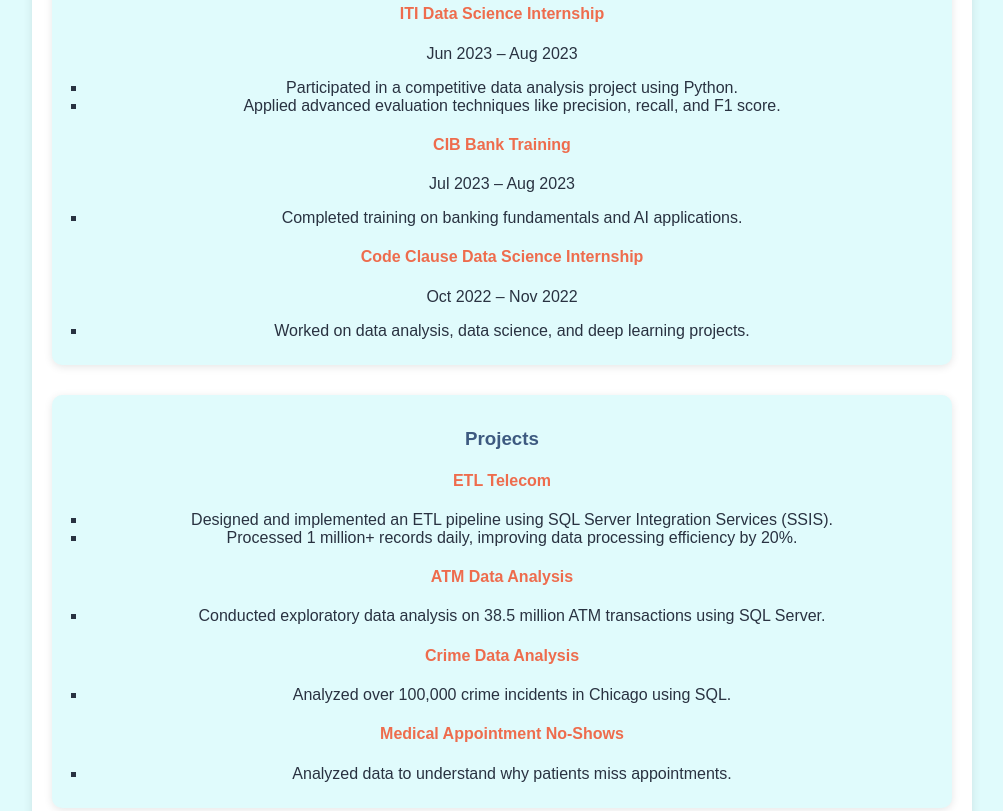
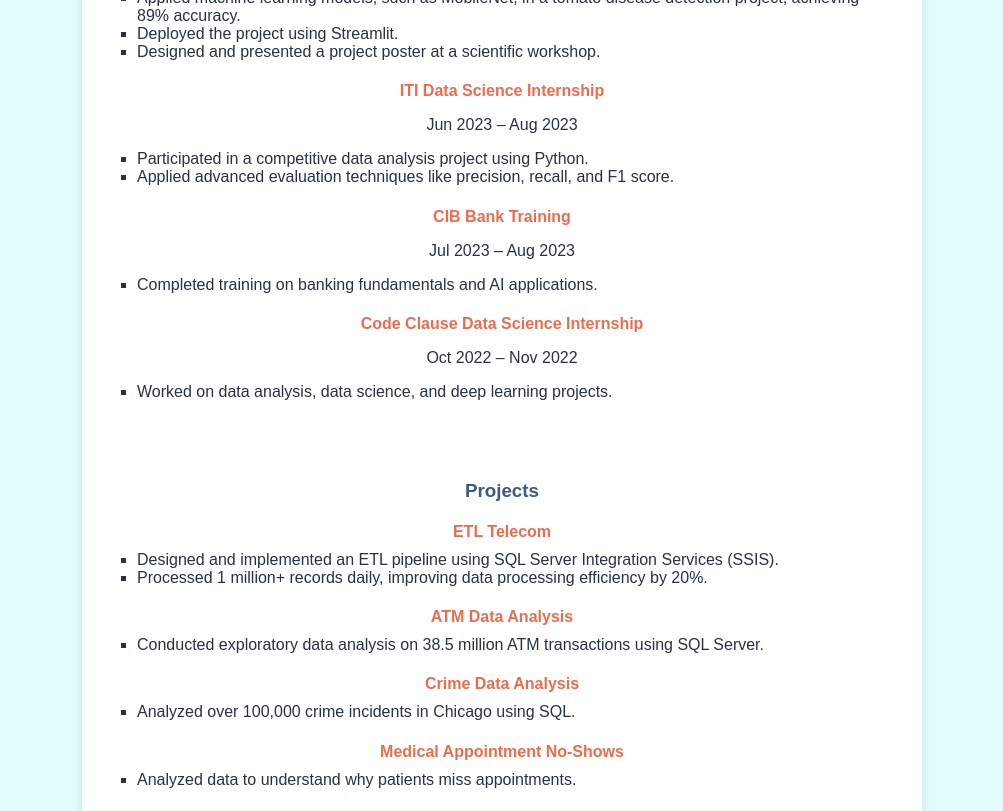
Before and after one commit to amany-gaber/amany-gaber.github.io, a plain HTML site: page index.html in a window 1280 px wide. Shown: the top 811 px of the page, without its empty margins (138-1141 px from the left). Drawn offline with Linux system fonts and the light colour scheme.

Commit message:
Update index.html

```diff
--- a/index.html
+++ b/index.html
@@ -20,11 +20,11 @@
         .container {
             text-align: center;
             width: 80%;
-            max-width: 900px;
+            max-width: 800px;
             background-color: #ffffff;
             padding: 20px;
-            border-radius: 15px;
-            box-shadow: 0 4px 10px rgba(0, 0, 0, 0.1);
+            border-radius: 10px;
+            box-shadow: 0 4px 8px rgba(0, 0, 0, 0.1);
         }
 
         h1 {
@@ -39,6 +39,10 @@
             margin-bottom: 20px;
         }
 
+        .contact-info {
+            margin-bottom: 20px;
+        }
+
         .contact-info a {
             color: #98C1D9;
             text-decoration: none;
@@ -50,24 +54,24 @@
 
         .section {
             margin-bottom: 30px;
-            background-color: #E0FBFC;
             padding: 15px;
-            border-radius: 10px;
-            box-shadow: 0 2px 8px rgba(0, 0, 0, 0.1);
+        }
+
+        h3 {
+            color: #3D5A80;
+            margin-bottom: 10px;
+        }
+
+        h4 {
+            color: #EE6C4D;
+            margin-bottom: 10px;
         }
 
         ul {
             list-style-type: square;
-            margin: 10px 0;
+            margin: 0;
             padding-left: 20px;
-        }
-
-        h3 {
-            color: #3D5A80;
-        }
-
-        h4 {
-            color: #EE6C4D;
+            text-align: left;
         }
 
         img {
@@ -75,6 +79,7 @@
             height: 150px;
             border-radius: 50%;
             margin-bottom: 20px;
+            object-fit: cover;
         }
     </style>
 </head>
```
